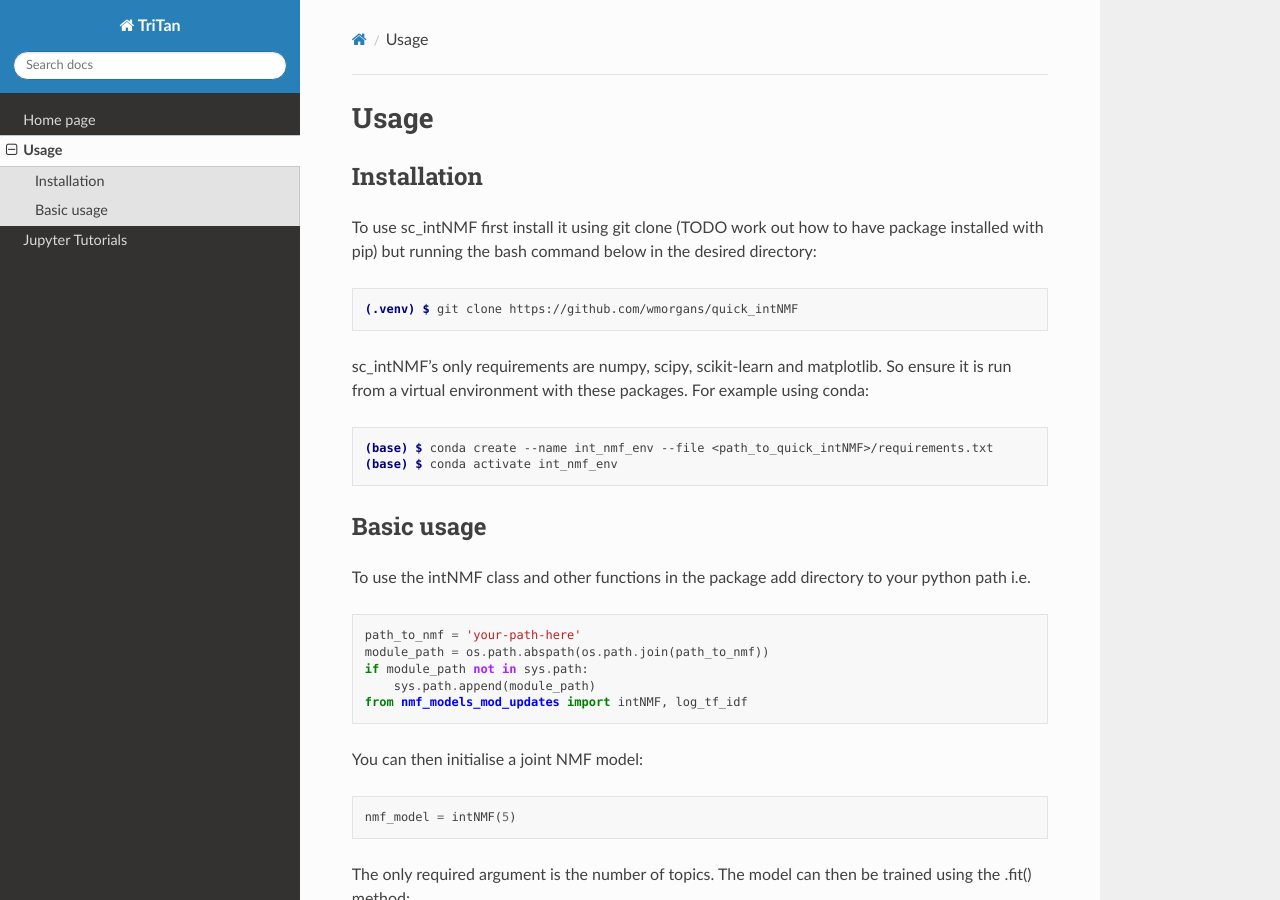
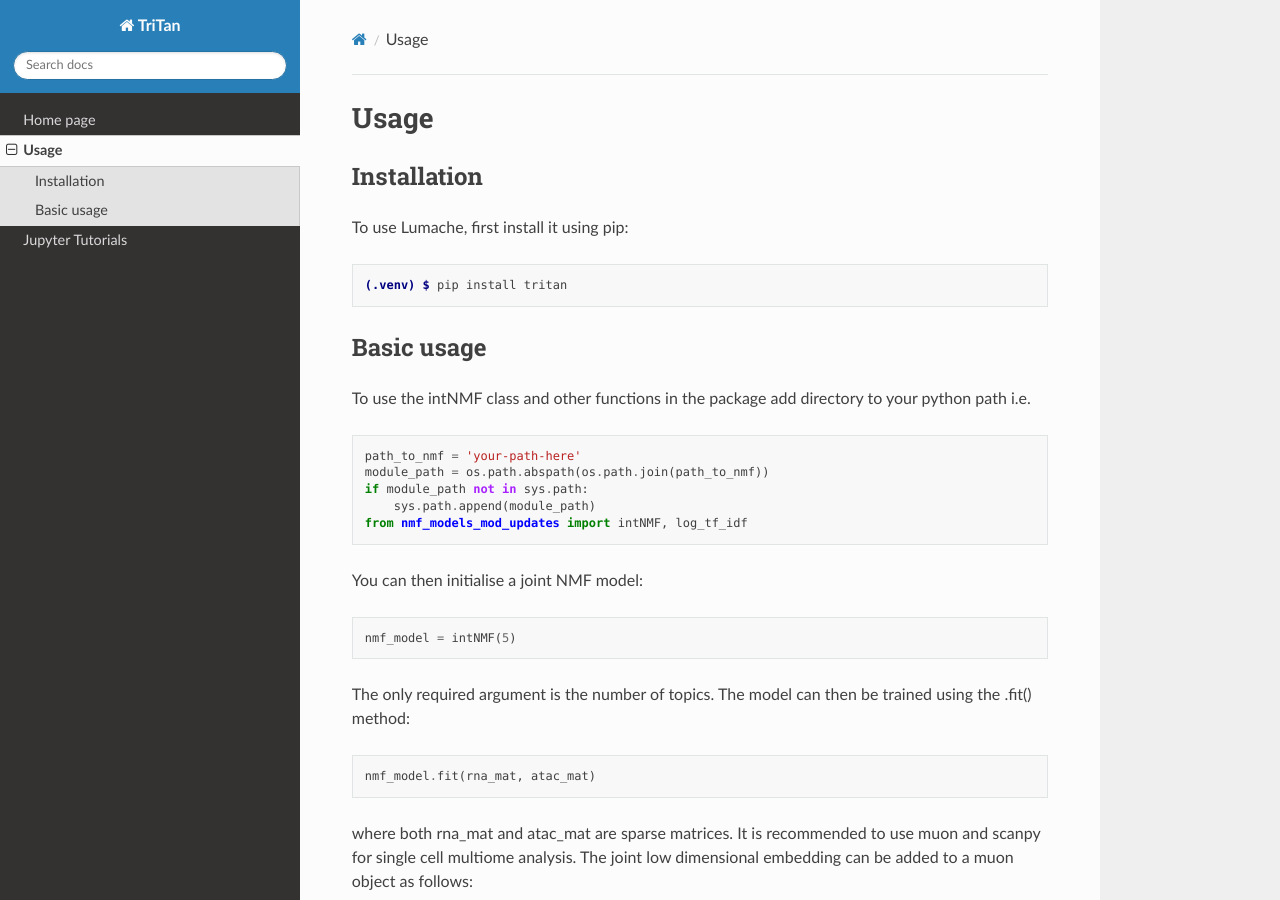
Before and after one commit to maxxxxxxxin/rtd-tutorial, a Sphinx documentation site: the page built from docs/source/usage.rst, in a window 1280 px wide and 900 px high. Built offline with Sphinx 7.4.7 and the Read the Docs theme 2.0.0, drawn with Linux system fonts in a browser that asks for light colours; pages that are not in the unit, such as notebooks, are missing from menus.

Commit message:
Update usage.rst

```diff
--- a/docs/source/usage.rst
+++ b/docs/source/usage.rst
@@ -6,22 +6,11 @@ Usage
 Installation
 ------------
 
-To use sc_intNMF first install it using git clone (TODO work out how to have
-package installed with pip) but running the bash command below in the desired
-directory:
+To use Lumache, first install it using pip:
 
 .. code-block:: console
 
-    (.venv) $ git clone https://github.com/wmorgans/quick_intNMF
-
-sc_intNMF's only requirements are numpy, scipy, scikit-learn and matplotlib.
-So ensure it is run from a virtual environment with these packages. For example
-using conda:
-
-.. code-block:: console
-
-    (base) $ conda create --name int_nmf_env --file <path_to_quick_intNMF>/requirements.txt
-    (base) $ conda activate int_nmf_env
+    (.venv) $ pip install tritan
 
 Basic usage
 -----------
```
